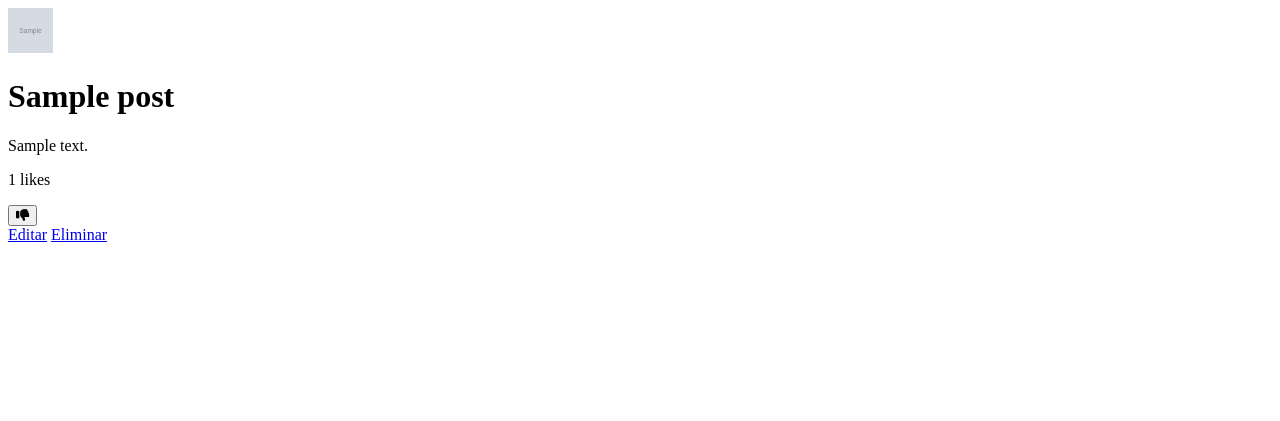
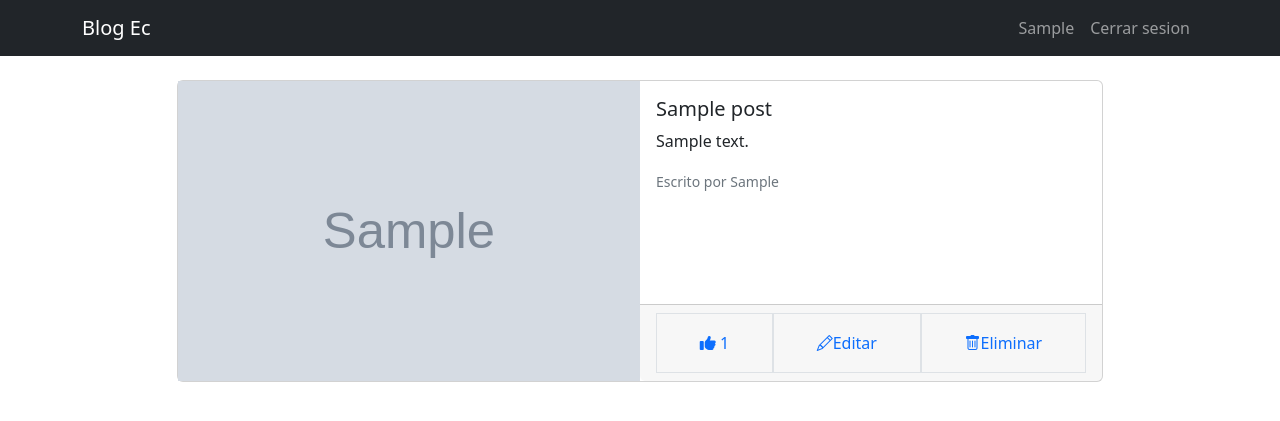
Before and after one commit to enaranjoc/Practica-de-formularios-en-django, a Django app: page /post/1 in a window 1280 px wide. Shown: the top 421 px of the page. Run offline with Django 4.2, Linux system fonts and the light colour scheme; a user stored in the database is signed in; tables that the repository leaves empty hold one stand-in row (values such as "Sample post"); grey boxes marked "Sample" are stand-in pictures; some libraries are stand-ins or nearby versions.

Commit message:
Estilo de post

```diff
--- a/posts/templates/base.html
+++ b/posts/templates/base.html
@@ -10,7 +10,7 @@
     <link href="https://cdn.jsdelivr.net/npm/bootstrap@5.2.3/dist/css/bootstrap.min.css" rel="stylesheet" integrity="sha384-rbsA2VBKQhggwzxH7pPCaAqO46MgnOM80zW1RWuH61DGLwZJEdK2Kadq2F9CUG65" crossorigin="anonymous">
     <title>{% block title%} {% endblock %}</title>
 
-    <link rel="canonical" href="https://getbootstrap.com/docs/5.2/examples/album/">
+    <link rel="stylesheet" href="https://cdn.jsdelivr.net/npm/bootstrap-icons@1.10.2/font/bootstrap-icons.css">
     <link rel="stylesheet" href="{% static 'css/style22.css' %}">
 
   </head>
@@ -53,5 +53,6 @@
 
 
     <script src="https://cdn.jsdelivr.net/npm/bootstrap@5.2.3/dist/js/bootstrap.bundle.min.js" integrity="sha384-kenU1KFdBIe4zVF0s0G1M5b4hcpxyD9F7jL+jjXkk+Q2h455rYXK/7HAuoJl+0I4" crossorigin="anonymous"></script>
+    <script src="https://kit.fontawesome.com/26084d939f.js" crossorigin="anonymous"></script>
 </body>
 </html>
--- a/posts/templates/post.html
+++ b/posts/templates/post.html
@@ -1,33 +1,63 @@
-<!DOCTYPE html>
-<html lang="en">
-<head>
-    <meta charset="UTF-8">
-    <meta http-equiv="X-UA-Compatible" content="IE=edge">
-    <meta name="viewport" content="width=device-width, initial-scale=1.0">
+{% extends 'base.html' %}
+{% block title%} {{post.titulo}} {% endblock %}
+{% block content %}
 
-    <title>{{post.titulo}}</title>
-</head>
-<body>
-    <img src="{{ post.imagen.url }}" alt="" width="45px" height="45px">
-    <h1>{{post.titulo}}</h1>
-    <p>{{post.descripcion}}</p>
-    <p>{{post.cantidadLIkes}} likes</p>
+    <div class="row">
+        <div class="col-md-1"></div>
+        <div class="col-md-10">
+            <div class="card mb-3" >
+                <div class="row g-0">
+                  <div class="col-md-6">
+                    {% load static %}
+                    <div class="post-img"
+                        {% if post.imagen.url == '/media/imagen' %}
+                            style="background-image: url({% static 'img-defaul.png' %});"
+                        {% else %}
+                            style="background-image: url({{post.imagen.url}});"
+                        {% endif %}
+                        >
 
+                    </div>
+                  </div>
+                  <div class="col-md-6 d-flex flex-column">
+                    <div class="card-body">
+                      <h5 class="card-title">{{post.titulo|capfirst}}</h5>
+                      <p class="card-text">{{post.descripcion|capfirst}}</p>
+                      <p class="card-text"><small class="text-muted">Escrito por {{post.autor|capfirst}}</small></p>
+                    </div>
+                    <div class="card-footer">
+                        <div class="d-flex justify-content-evenly text-center">
+
+                            <div class="p-2 flex-fill border ">
                                 <form action="{% url 'darLike' post.id %}" method="POST">
                                     {% csrf_token %}
                                     {% if tieneLike %}
-            <button type="submit"><i class="fa-solid fa-thumbs-down"></i></button>
+                                        <button class="flex-fill btn btn-link p-2 linea" type="submit"><i class="fa-solid fa-thumbs-up"></i> {{likes}}</button>
                                     {% else %}
-            <button type="submit"><i class="fa-solid fa-thumbs-up"></i></button>
+                                        <button class="flex-fill btn btn-link p-2 linea" type="submit"><i class="fa-solid fa-thumbs-down"></i> {{likes}}</button>
                                     {% endif %}
                                 </form>
+                            </div>
 
-    <!-- Condicion para que solo el autor del post pueda actualizar o eliminar el post -->
                             {% if post.autor == user %}
-    <a href="{% url 'actualizarPost' post.id %}">Editar</a>
-    <a href="{% url 'eliminarPost' post.id %}">Eliminar</a>
+                            <div class="p-2 flex-fill border ">
+                                <a href="{% url 'actualizarPost' post.id %}" class="flex-fill p-2 btn btn-link linea"><i class="bi bi-pencil"></i>Editar</a>
+                            </div>
+                            <div class="p-2 flex-fill border ">
+                                <a href="{% url 'eliminarPost' post.id %}" class="flex-fill p-2 btn btn-link linea"><i class="bi bi-trash"></i>Eliminar</a>
+                            </div>
                             {% endif %}
+                        </div>
 
-    <script src="https://kit.fontawesome.com/26084d939f.js" crossorigin="anonymous"></script>
-</body>
-</html>
+                    </div>
+                  </div>
+                </div>
+            </div>
+
+
+        </div>
+        <div class="col-md-1"></div>
+    </div>
+
+
+{% endblock %}
--- a/static/css/style22.css
+++ b/static/css/style22.css
@@ -24,3 +24,15 @@
     list-style-type: none;
     padding: 0;
 }
+
+.post-img {
+    background-size: cover;
+    background-position: center;
+    background-repeat: no-repeat center center;
+    height: 100%;
+    min-height: 300px;
+}
+
+.linea {
+    text-decoration: none;
+  }
```
Lines whose indentation alone changed are shown as unchanged.
